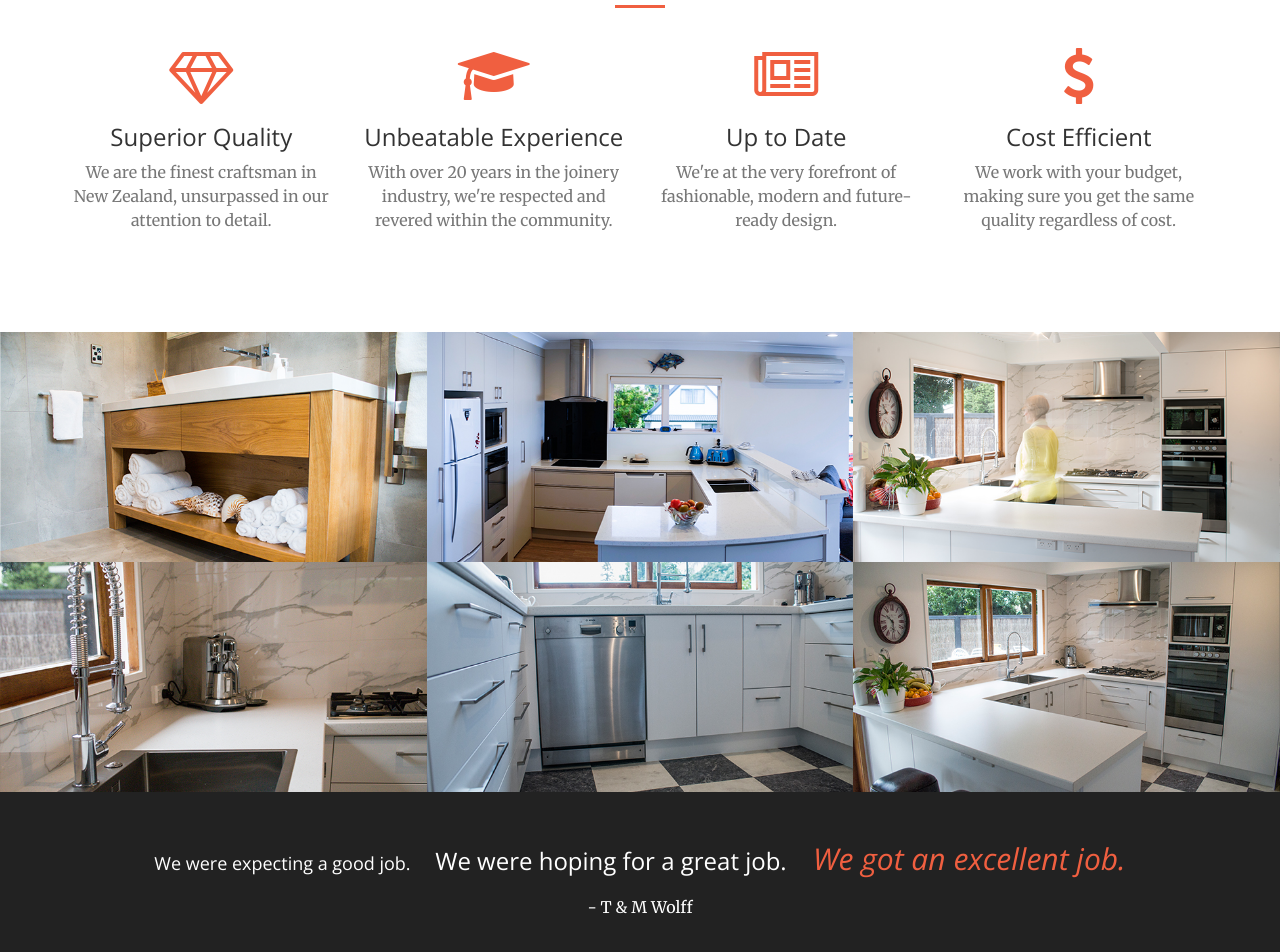
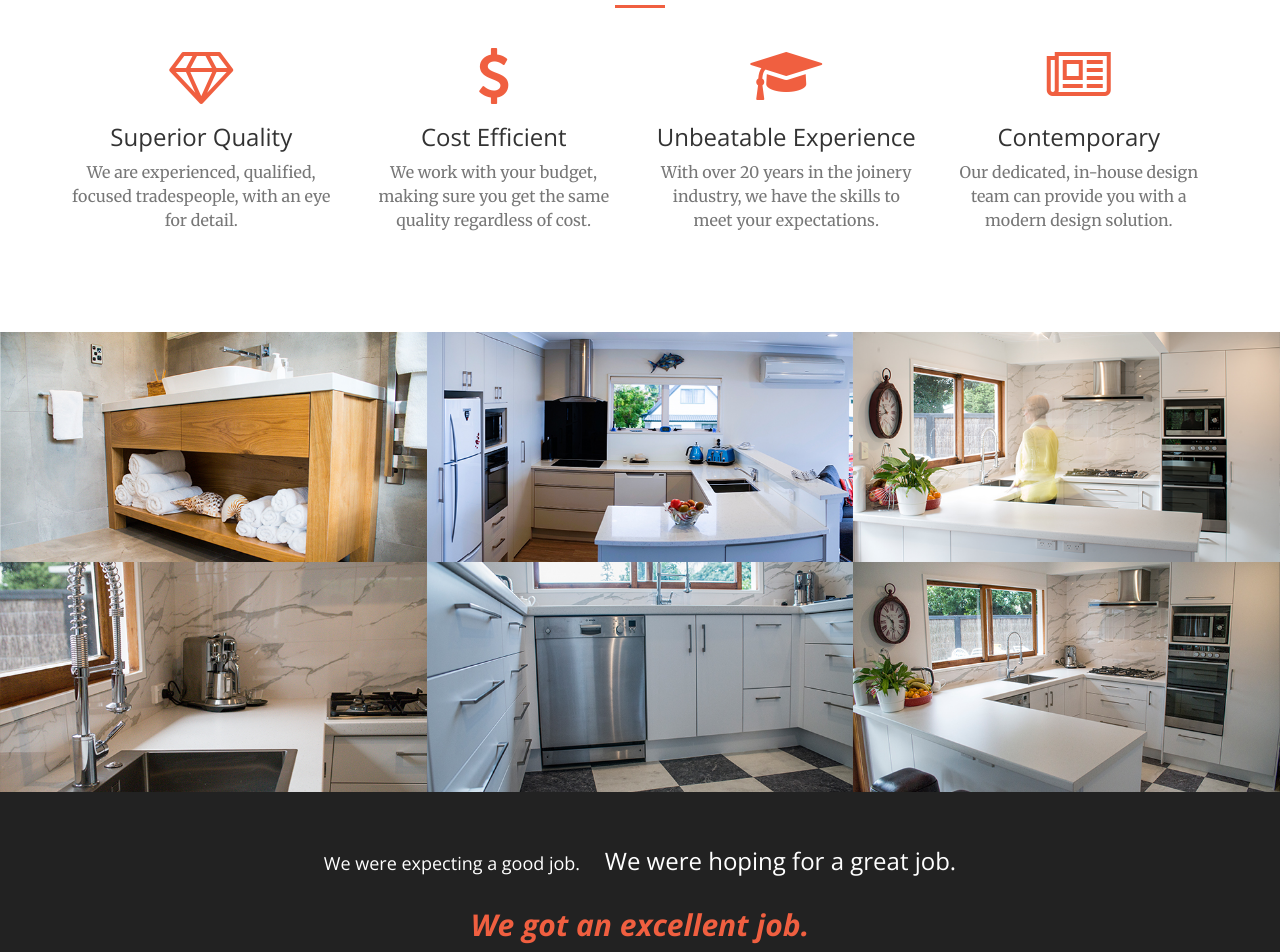
Before and after one commit to TimPaisley/kitchenzone, a website: page index.html in a window 1280 px wide. Shown: the part 1340-2292 px from the top of the page. Drawn offline with nearby package versions, Linux system fonts and the light colour scheme.

Commit message:
Changes to the wording made with client

```diff
--- a/index.html
+++ b/index.html
@@ -87,8 +87,8 @@
             <div class="header-content-inner">
                 <h1 id="homeHeading">Kitchens, Vanities, Furniture</h1>
                 <hr>
-                <p>The Kitchen Zone is leading the joinery industry in New Zealand.<br />
-                Find out what makes us the best.</p>
+                <p>Looking for a new kitchen?<br />
+                Find out how The Kitchen Zone can give you the best solution, tailored to your needs.</p>
                 <a href="#contact" class="btn btn-primary btn-xl page-scroll">Get in Touch</a>
             </div>
         </div>
@@ -121,21 +121,7 @@
                     <div class="service-box">
                         <i class="fa fa-4x fa-diamond text-primary sr-icons"></i>
                         <h3>Superior Quality</h3>
-                        <p class="text-muted">We are the finest craftsman in New Zealand, unsurpassed in our attention to detail.</p>
-                    </div>
-                </div>
-                <div class="col-lg-3 col-md-6 text-center">
-                    <div class="service-box">
-                        <i class="fa fa-4x fa-graduation-cap text-primary sr-icons"></i>
-                        <h3>Unbeatable Experience</h3>
-                        <p class="text-muted">With over 20 years in the joinery industry, we're respected and revered within the community.</p>
-                    </div>
-                </div>
-                <div class="col-lg-3 col-md-6 text-center">
-                    <div class="service-box">
-                        <i class="fa fa-4x fa-newspaper-o text-primary sr-icons"></i>
-                        <h3>Up to Date</h3>
-                        <p class="text-muted">We're at the very forefront of fashionable, modern and future-ready design.</p>
+                        <p class="text-muted">We are experienced, qualified, focused tradespeople, with an eye for detail.</p>
                     </div>
                 </div>
                 <div class="col-lg-3 col-md-6 text-center">
@@ -143,6 +129,20 @@
                         <i class="fa fa-4x fa-dollar text-primary sr-icons"></i>
                         <h3>Cost Efficient</h3>
                         <p class="text-muted">We work with your budget, making sure you get the same quality regardless of cost.</p>
+                    </div>
+                </div>
+                <div class="col-lg-3 col-md-6 text-center">
+                    <div class="service-box">
+                        <i class="fa fa-4x fa-graduation-cap text-primary sr-icons"></i>
+                        <h3>Unbeatable Experience</h3>
+                        <p class="text-muted">With over 20 years in the joinery industry, we have the skills to meet your expectations.</p>
+                    </div>
+                </div>
+                <div class="col-lg-3 col-md-6 text-center">
+                    <div class="service-box">
+                        <i class="fa fa-4x fa-newspaper-o text-primary sr-icons"></i>
+                        <h3>Contemporary</h3>
+                        <p class="text-muted">Our dedicated, in-house design team can provide you with a modern design solution.</p>
                     </div>
                 </div>
             </div>
@@ -254,11 +254,13 @@
                         We were expecting a good job.
                     </span>
 
-                    <span style="font-size: 0.8em; padding-right: 20px;">
+                    <span style="font-size: 0.8em;">
                         We were hoping for a great job.
                     </span>
 
-                    <span style="color: #F05F40;"> <i>We got an excellent job.</i> </span>
+                    <br /><br />
+
+                    <span style="color: #F05F40;"> <b><i>We got an excellent job.</i></b> </span>
                 </h2>
 
                 <p>- T &amp; M Wolff</p>
```
